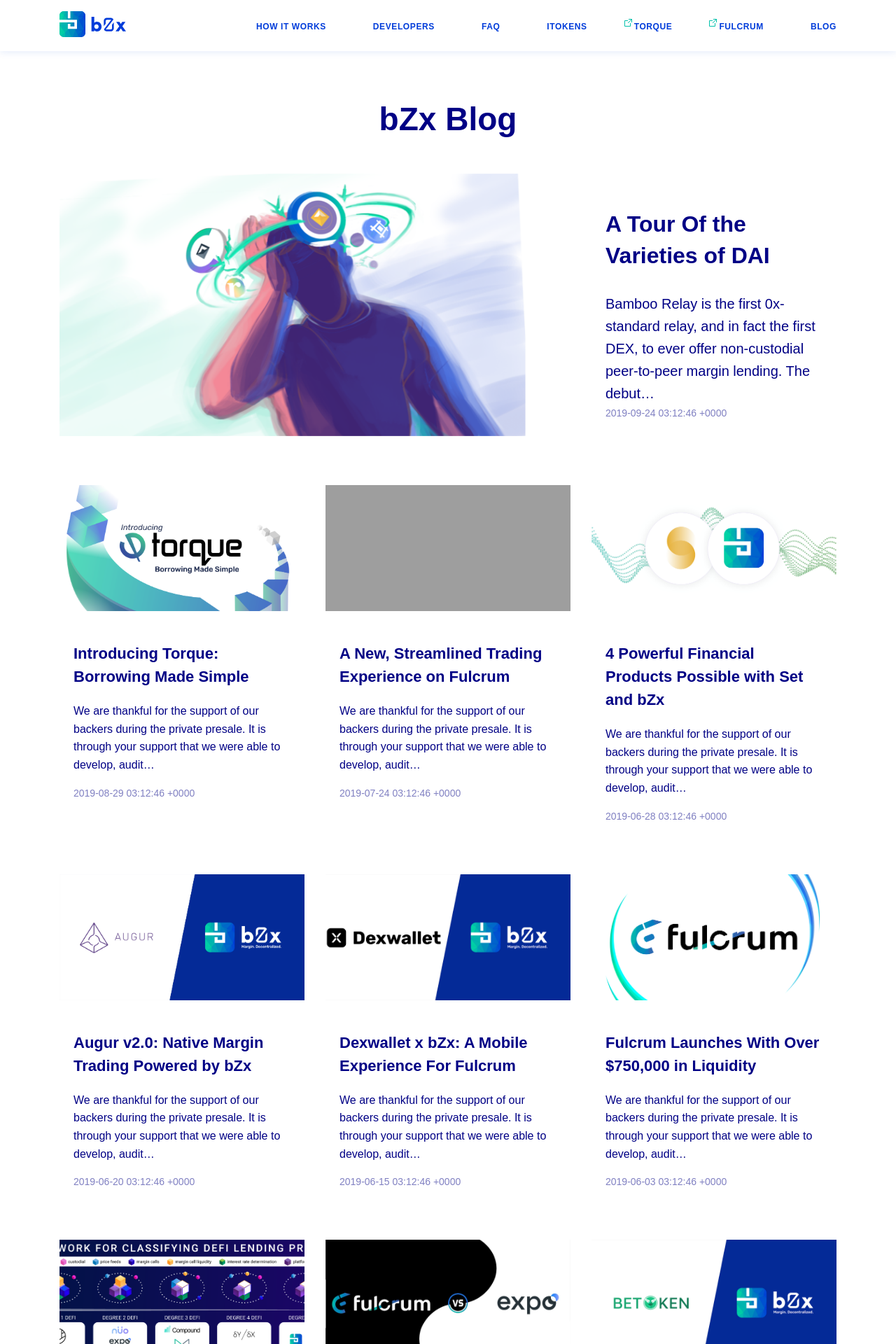
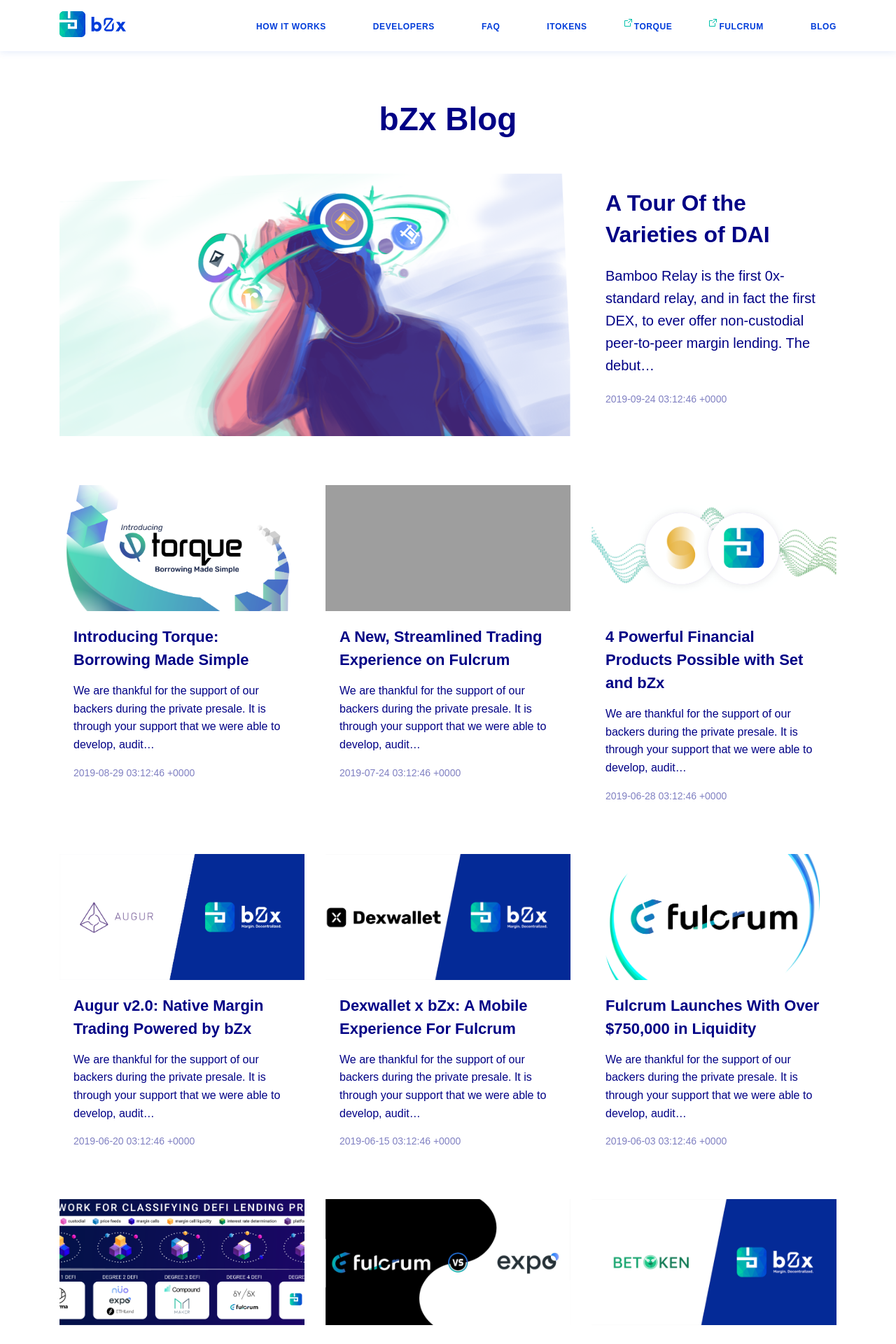
Before and after one commit to sneg55/jekyll_site, a Jekyll site: the page built from blog-index.md, in a window 1280 px wide. Shown: the top 1920 px of the page at 70% size. Built offline with Jekyll 4.4.1, drawn with Linux system fonts in a browser that asks for light colours; some web fonts are replaced; the list of posts is cut into pages by our own code; grey boxes are pictures that could not be loaded.

Commit message:
Fix blog index first post image layout and margins. Update discord svg

```diff
--- a/_sass/_blog-index.scss
+++ b/_sass/_blog-index.scss
@@ -22,8 +22,9 @@
         overflow: hidden;
         max-height: 375px;
         img {
-            // width: 100%;
-            max-height: 100%;
+            max-width: 100%;
+
+            min-height: 100%;
             object-fit: cover;
         }
     }
@@ -81,6 +82,7 @@
 
             .post-image {
                 width: 100%;
+                max-height: 180px;
 
                 img {
                     width: 100%;
@@ -189,49 +191,49 @@
         }
     }
 }
-.blog-index-page{
-    h1{
-        font-family: $primary-font;
-        font-style: normal;
-        font-weight: 800;
-        font-size: 46px;
-        line-height: 120%;
-        color: $primary-color;
-        text-align: center;
-        margin-bottom: 50px;
-        margin-top: 70px;
-    }
+.blog-index-page {
+    // h1{
+    //     font-family: $primary-font;
+    //     font-style: normal;
+    //     font-weight: 800;
+    //     font-size: 46px;
+    //     line-height: 120%;
+    //     color: $primary-color;
+    //     text-align: center;
+    //     margin-bottom: 50px;
+    //     margin-top: 70px;
+    // }
 
-    h2 {
-        font-family: $primary-font;
-        font-style: normal;
-        font-weight: bold;
-        font-size: 32px;
-        line-height: 140%;
-        color: $primary-color;
-        margin-bottom: 30px;
-        margin-top: 30px;
-    }
+    // h2 {
+    //     font-family: $primary-font;
+    //     font-style: normal;
+    //     font-weight: bold;
+    //     font-size: 32px;
+    //     line-height: 140%;
+    //     color: $primary-color;
+    //     margin-bottom: 20px;
+    //     margin-top: 20px;
+    // }
 
-    h3 {
-        font-family: $primary-font;
-        font-style: normal;
-        font-weight: bold;
-        font-size: 24px;
-        line-height: 160%;
-        color: $primary-color;
-        margin-bottom: 20px;
-        margin-top: 20px;
-    }
+    // h3 {
+    //     font-family: $primary-font;
+    //     font-style: normal;
+    //     font-weight: bold;
+    //     font-size: 24px;
+    //     line-height: 160%;
+    //     color: $primary-color;
+    //     margin-bottom: 20px;
+    //     margin-top: 20px;
+    // }
 
-    h4 {
-        font-family: $primary-font;
-        font-style: normal;
-        font-weight: bold;
-        font-size: 22px;
-        line-height: 150%;
-        color: $primary-color;
-        margin-bottom: 20px;
-        margin-top: 20px;
-    }
+    // h4 {
+    //     font-family: $primary-font;
+    //     font-style: normal;
+    //     font-weight: bold;
+    //     font-size: 22px;
+    //     line-height: 150%;
+    //     color: $primary-color;
+    //     margin-bottom: 20px;
+    //     margin-top: 20px;
+    // }
 }
--- a/blog-index.md
+++ b/blog-index.md
@@ -11,13 +11,13 @@
 ---
 <div class="container container-xl">
     <header class="blog-index">
-        <h1>bZx Blog</h1>
+        <h1 class="mb-50 mt-70 fs-46 lh-120 fw-800 color-primary text-center">bZx Blog</h1>
     </header>
 </div>
 <section class="first-post">
     <div class="container container-xl">
 
-        <article>
+        <article class="color-primary">
             {% assign newest_post = paginator.posts.first %}
             <a href="{{ newest_post.url }}">
                 <div class="grid">
@@ -27,8 +27,8 @@
 
                     </div>
                     <div class="article-content">
-                        <h2>{{ newest_post.title }}</h2>
-                        <p class="description">
+                        <h2 class="fs-32 lh-140 fw-700 mb-20 mt-20">{{ newest_post.title }}</h2>
+                        <p class="description  mb-20">
                     Bamboo Relay is the first 0x-standard relay, and in fact the first DEX, to ever offer non-custodial
                     peer-to-peer margin lending. The debut…
                         </p>
@@ -44,7 +44,7 @@
     <div class="container container-xl posts-container">
 
         {% assign newest_post = paginator.posts.first %}
-         <article class="first-post">
+         <article class="first-post color-primary">
             <a href="{{ newest_post.url }}">
                 <div class="grid">
 
@@ -53,8 +53,8 @@
 
                     </div>
                     <div class="article-content">
-                        <h4>{{ newest_post.title }}</h4>
-                        <p class="description">
+                        <h4 class="fs-22 lh-150 fw-700 mb-15">{{ newest_post.title }}</h4>
+                        <p class="description  mb-20">
                     Bamboo Relay is the first 0x-standard relay, and in fact the first DEX, to ever offer non-custodial
                     peer-to-peer margin lending. The debut…
                         </p>
@@ -67,7 +67,7 @@
 
         {% assign shifted_posts = paginator.posts | shift %}
         {% for post in shifted_posts %}
-            <article class="d-flex flex-d-c">
+            <article class="d-flex flex-d-c color-primary">
 
                 <a href="{{ post.url }}">
                     <div class="grid">
@@ -76,8 +76,8 @@
                             <img src="{{ post.cover }}" alt="{{ post.title }}" />
                         </div>
                         <div class="article-content">
-                            <h4>{{ post.title }}</h4>
-                            <p class="description">
+                            <h4  class="fs-22 lh-150 fw-700 mb-15">{{ post.title }}</h4>
+                            <p class="description  mb-20">
                     We are thankful for the support of our backers during the private presale. It is through your
                     support that we were able to develop, audit…
                             </p>
```
Also changed, not shown: images/icons/discord.svg.
